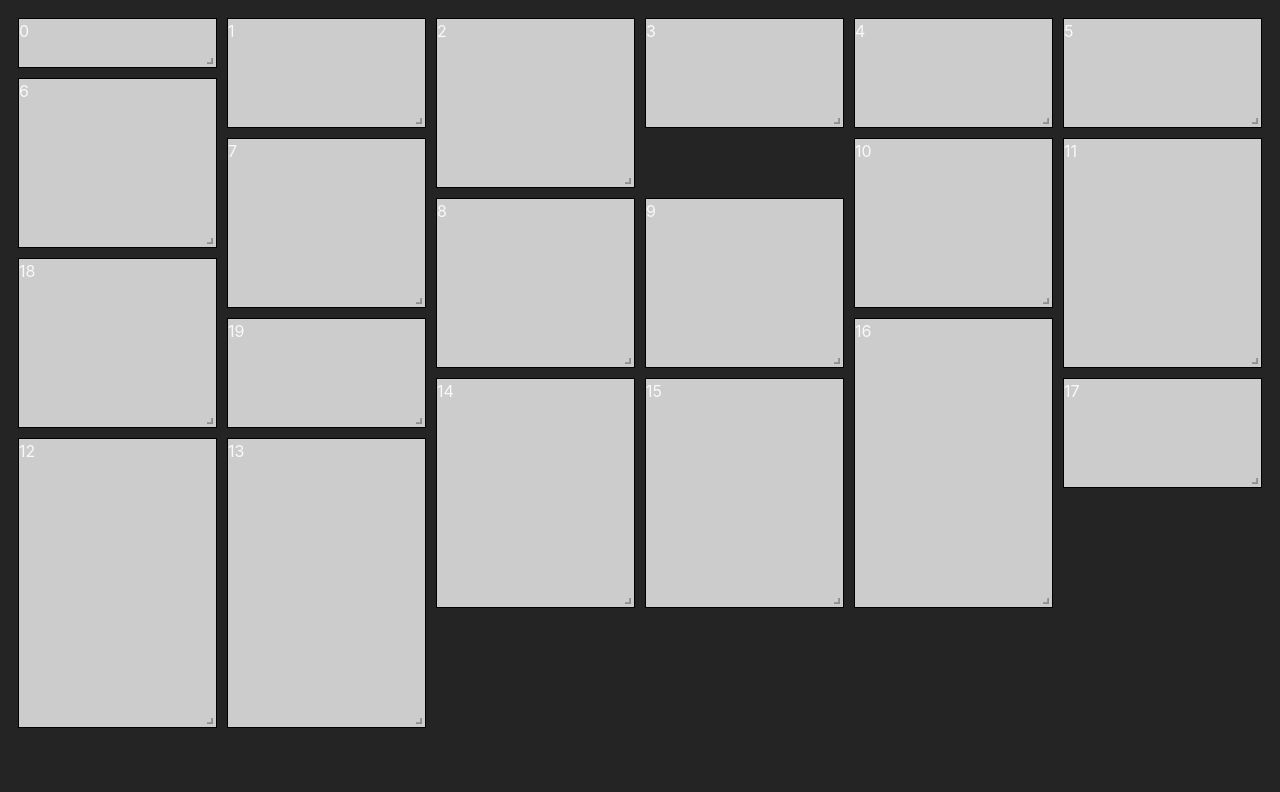
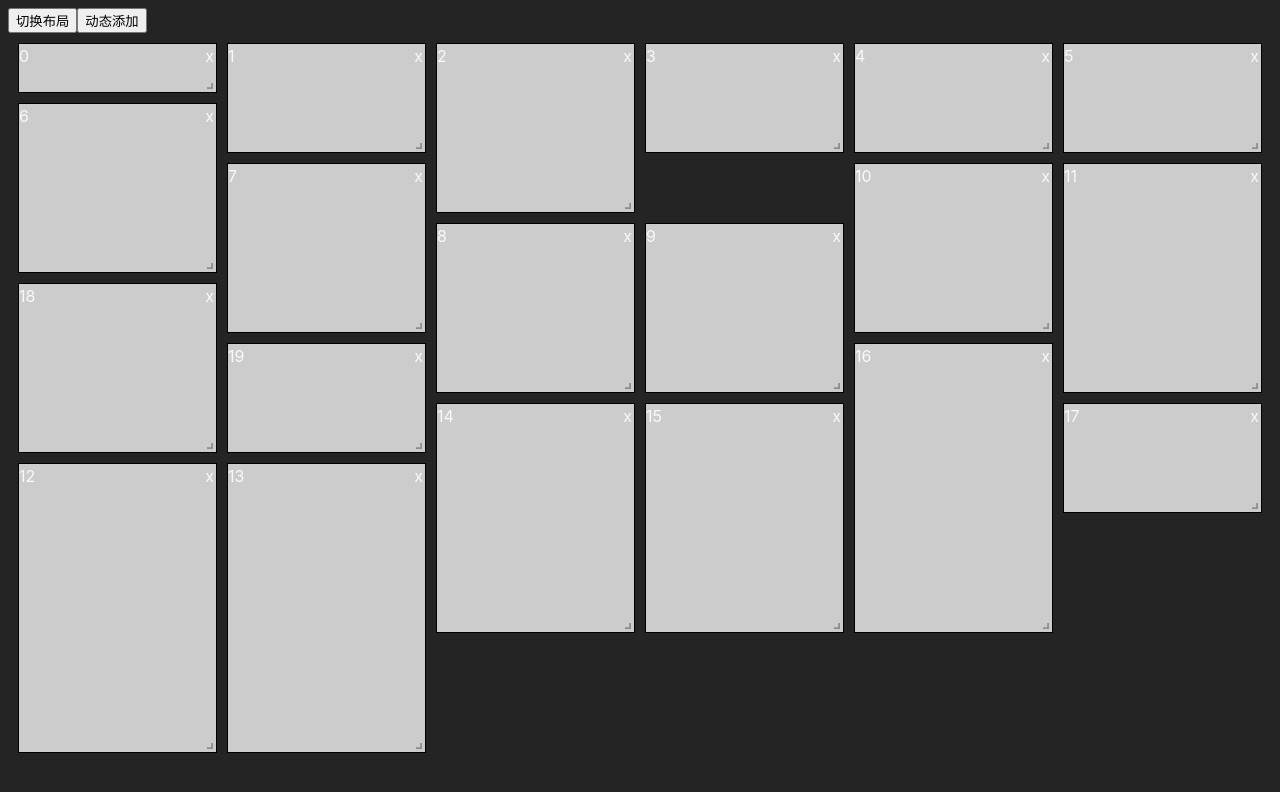
Before and after one commit to lghuahua/grid-layout, a Vue app: page / in a window 1280 px wide. Shown: the top 792 px of the page. Built offline with nearby package versions, Linux system fonts and the light colour scheme.

Commit message:
fix: 修复切换布局问题

```diff
--- a/example/App.vue
+++ b/example/App.vue
@@ -2,11 +2,12 @@
 import GridLayout from '../src/gridLayout.vue'
 import GridItem from '../src/gridItem.vue'
 import { reactive } from 'vue'
-import { Layout } from '../src/type'
+import { Layout, LayoutItem } from '../src/type'
 const state = reactive<{
-  layout: Layout
+  layout: Layout,
+  layoutC: Layout
 }>({layout: [
-  {"x":0,"y":0,"w":2,"h":1,"i":"0", static: false},
+  {"x":0,"y":0,"w":2,"h":1,"i":"0", minW: 2, static: false},
   {"x":2,"y":0,"w":2,"h":2,"i":"1", static: true},
   {"x":4,"y":0,"w":2,"h":3,"i":"2", static: false},
   {"x":6,"y":0,"w":2,"h":2,"i":"3", static: false},
@@ -26,14 +27,39 @@ const state = reactive<{
   {"x":10,"y":4,"w":2,"h":2,"i":"17", static: false},
   {"x":0,"y":9,"w":2,"h":3,"i":"18", static: false},
   {"x":2,"y":6,"w":2,"h":2,"i":"19", static: false, data: {}}
-]})
+],
+layoutC: [
+  {"x":8,"y":10,"w":2,"h":5,"i":"0", static: false},
+  {"x":10,"y":4,"w":2,"h":2,"i":"1", static: false},
+  {"x":0,"y":9,"w":2,"h":3,"i":"2", static: false},
+  {"x":2,"y":6,"w":2,"h":2,"i":"3", static: false, data: {}}
+]
+})
 
 const update = (layout: Layout) => {
   state.layout = layout
 }
+const changeLayoutC = () => {
+  state.layout = state.layoutC
+}
+const addItem = () => {
+  state.layout.push({
+    x: state.layout.length % 12,
+    y: 5,
+    w: 2,
+    h: 2,
+    i: state.layout.length
+  })
+}
+const removeItem = (i:  LayoutItem['i']) => {
+  const index = state.layout.map(item => item.i).indexOf(i);
+  state.layout.splice(index, 1);
+}
 </script>
 
 <template>
+  <button @click="changeLayoutC">切换布局</button>
+  <button @click="addItem">动态添加</button>
   <GridLayout :layout="state.layout" :isResizable="true" @layout-updated="update">
     <GridItem v-for="item, in state.layout"
       :key="item.i"
@@ -44,8 +70,10 @@ const update = (layout: Layout) => {
       :w="item.w"
       :h="item.h"
       :i="item.i"
+      :min-w="item.minW"
     >
       <div>{{ item.i }}</div>
+      <span class="remove" @click="removeItem(item.i)">x</span>
     </GridItem>
   </GridLayout>
 </template>
@@ -55,4 +83,10 @@ const update = (layout: Layout) => {
     background: #ccc;
     border: 1px solid black;
 }
+.remove {
+  position: absolute;
+  right: 2px;
+  top: 0;
+  cursor: pointer;
+}
 </style>
--- a/src/gridItem.vue
+++ b/src/gridItem.vue
@@ -273,8 +273,15 @@ onBeforeUnmount(() => {
 watchEffect(() => {
   const { x, y, w, h } = props
   if (x + w > colNum.value) {
-    innerX.value = 0
-    innerW.value = Math.min(w, colNum.value)
+    // 列数超出后移动到第一列,否则会出现重叠
+    layoutContext?.dragEvent({
+      eventType: 'dragend',
+      i: props.i,
+      x: 0,
+      y: y,
+      w: Math.min(w, colNum.value),
+      h: h
+    })
   } else {
     innerX.value = x
     innerW.value = w
--- a/src/gridLayout.vue
+++ b/src/gridLayout.vue
@@ -9,7 +9,7 @@
   </div>
 </template>
 <script setup lang="ts">
-import { computed, provide, reactive, toRef, ref } from 'vue'
+import { computed, provide, reactive, toRef, ref, watch } from 'vue'
 import GridItem from './gridItem.vue'
 import { layoutContextKey, isResizableKey, isDraggableKey, colNumKey, colWidthKey, compact, rowHeightKey, gapKey, moveElement, getAllCollisions, getLayoutItem } from './utils'
 import { useResizeObserver } from '@vueuse/core'
@@ -33,7 +33,8 @@ useResizeObserver(layoutEl, entries => {
 })
 
 const emit = defineEmits<{
-  (event: 'layout-updated', layout: Layout): void
+  (event: 'layout-updated', layout: Layout): void,
+  (event: 'update:layout', layout: Layout): void
 }>()
 
 provide(isResizableKey, toRef(props, 'isResizable'))
@@ -41,10 +42,14 @@ provide(isDraggableKey, toRef(props, 'isDraggable'))
 provide(colNumKey, toRef(props, 'colNum'))
 provide(rowHeightKey, toRef(props, 'rowHeight'))
 
-let layout: Layout = JSON.parse(JSON.stringify(props.layout))
+let layout: Layout
 
-compact(layout, props.verticalCompact)
-emit('layout-updated', layout)
+watch([() => props.layout.length, () => props.layout], () => {
+  layout = compact(props.layout, props.verticalCompact)
+  emit('update:layout', layout)
+}, {
+  immediate: true
+})
 
 const gridGap = computed(() => {
   const { gap } = props
@@ -149,7 +154,6 @@ const dragEvent: LayoutContext['dragEvent'] = (event) => {
     placeholder.h = h
     isDragging.value = true
   } else {
-
     isDragging.value = false
   }
 
```
